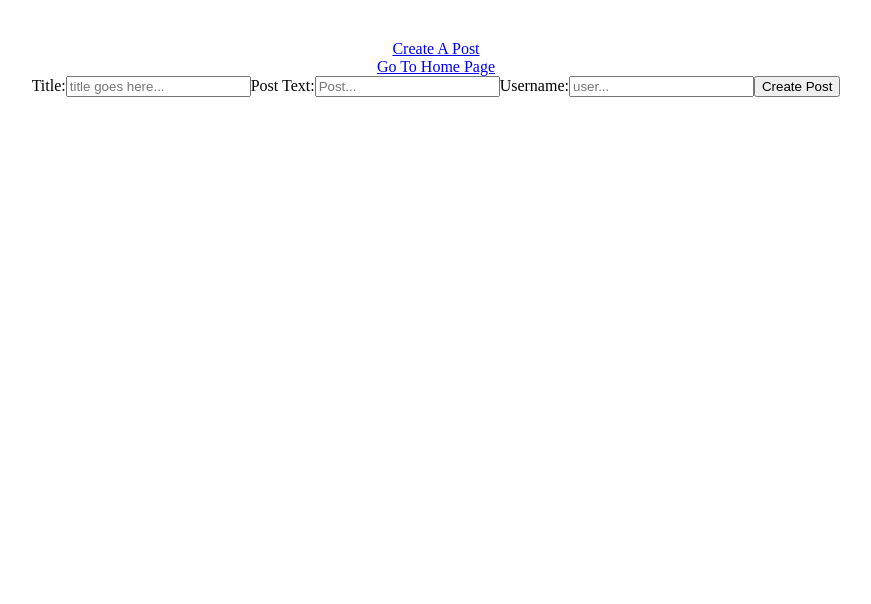
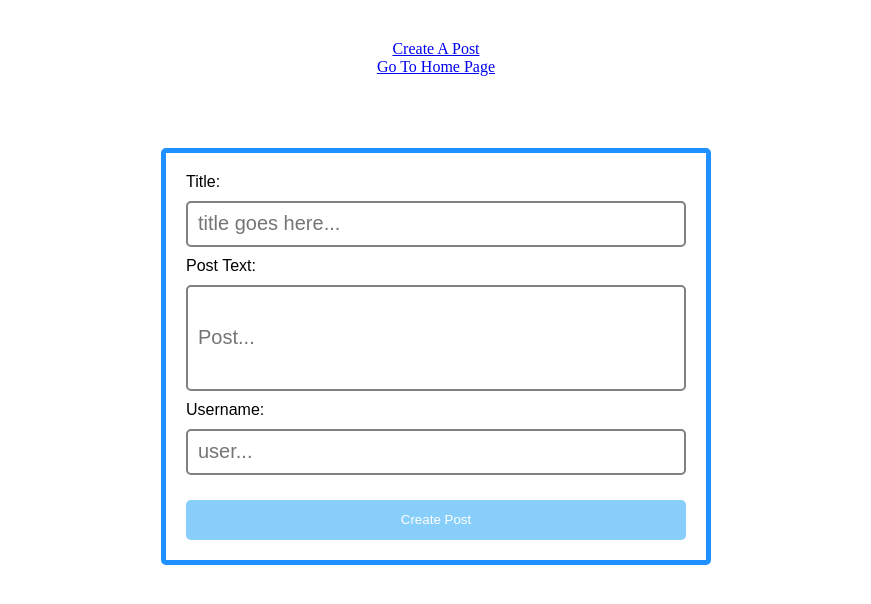
Before and after one commit to hadar-g/CRUD-tutorial, a React (Create React App) app in the folder client/: page /createpost in a window 1280 px wide. Shown: the top 604 px of the page, without its empty margins (204-1075 px from the left). Built offline with nearby package versions, Linux system fonts and the light colour scheme.

Commit message:
worked on create post form

```diff
--- a/client/package.json
+++ b/client/package.json
@@ -11,7 +11,8 @@
     "react-dom": "^17.0.2",
     "react-router-dom": "^5.2.0",
     "react-scripts": "4.0.3",
-    "web-vitals": "^1.1.2"
+    "web-vitals": "^1.1.2",
+    "yup": "^0.32.9"
   },
   "scripts": {
     "start": "react-scripts start",
--- a/client/src/pages/CreatePost.js
+++ b/client/src/pages/CreatePost.js
@@ -1,26 +1,47 @@
 import React from 'react'
 import {Formik, Form, Field, ErrorMessage} from 'formik'
 import './CreatePost.css'
+import * as Yup from 'yup'
 
 function CreatePost() {
+    const initialValues = {
+        title: "",
+        postText: "",
+        username: "",
+    }
+
+    const validationSchema = Yup.object().shape({
+        title: Yup.string().required("must input a title"),
+        postText: Yup.string().required(),
+        username: Yup.string().min(3).max(15).required(),
+    })
+    const onSubmit = (data) => {
+        console.log(data)
+    }
     //initialValues={} onSubmit={} validationSchema={}
     return (
-        <div >
-            <Formik >
-                <Form>
+        <div className = "createPostPage">
+            <Formik initialValues={initialValues} onSubmit={onSubmit} validationSchema={validationSchema}>
+                <Form className = "formContainer">
                     <label>Title:</label>
+                    <ErrorMessage name="title" component="span"/>
                     <Field
-                        id="inputCreatePost"
+                        autocomplete ="off"
+                        id="inputCreateTitle"
                         name ="title"
                         placeholder="title goes here..."/>
                     <label>Post Text:</label>
+                    <ErrorMessage name="postText" component="span"/>
                     <Field
+                        autocomplete ="off"
                         id="inputCreatePost"
                         name ="postText"
                         placeholder="Post..."/>
                     <label>Username:</label>
+                    <ErrorMessage name="username" component="span"/>
                     <Field
-                        id="inputCreatePost"
+                        autocomplete ="off"
+                        id="inputCreateName"
                         name ="username"
                         placeholder="user..."/>
                 <button type = "submit">Create Post</button>
```
Also changed, not shown: 1 other file (tests, documents, lock files or other folders).
